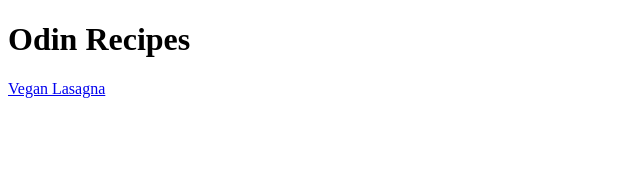
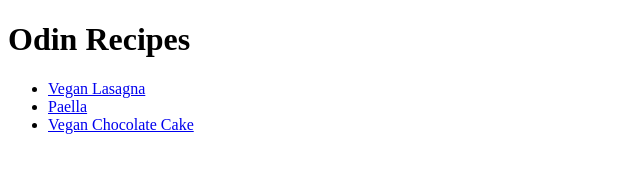
Before and after one commit to Sojo506/odin-recipes, a plain HTML site: page index.html in a window 1280 px wide. Shown: the whole page, without its empty margins (0-640 px from the left). Drawn offline with Linux system fonts and the light colour scheme.

Commit message:
Add list of links
add a list of links with a relative paths to the recipes

```diff
--- a/index.html
+++ b/index.html
@@ -10,7 +10,11 @@
 <body>
     <h1>Odin Recipes</h1>
 
-    <a href="./recipes/lasagna.html">Vegan Lasagna</a>
+    <ul>
+        <li><a href="recipes/lasagna.html">Vegan Lasagna</a></li>
+        <li><a href="recipes/paella.html">Paella</a></li>
+        <li><a href="recipes/cake.html">Vegan Chocolate Cake</a></li>
+    </ul>
 </body>
 
 </html>
```
